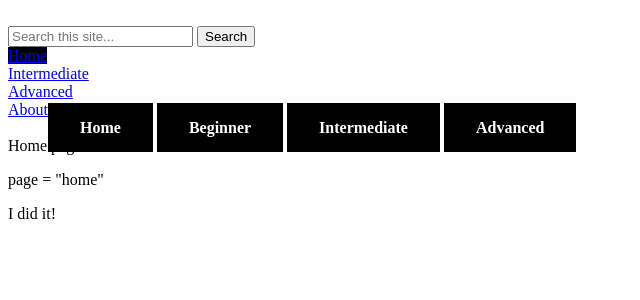
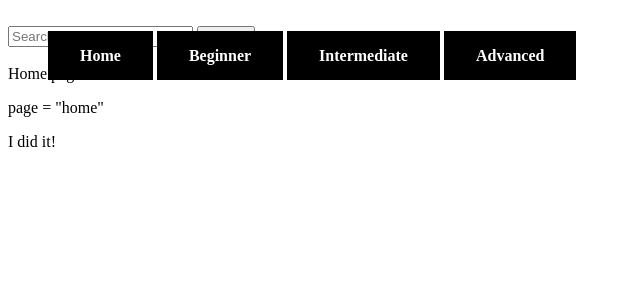
Before and after one commit to dwmdis/final, a PHP site: page / in a window 1280 px wide. Shown: the top 300 px of the page, without its empty margins (0-640 px from the left). Run offline with PHP 8.4, Linux system fonts and the light colour scheme.

Commit message:
fixed main.css media query for web view, created all of the remaining content pages, worked on navigation links(unfinished)

```diff
--- a/assets/css/main.css
+++ b/assets/css/main.css
@@ -67,8 +67,11 @@
   }
 }
 /* END OF SIDE NAVIGATION MENU*/
-
+@media screen and (min-width: 800px){
     /* FIXING MOBILE NAV ELEMENTS for WEB VIEW */
+    #myMobilenav{
+        display: none;
+    }
     #click-here{
         display: none;
     }
@@ -109,3 +112,4 @@ nav ul li{
     #myDesktopNav ul li a:active {
         background-color: gray;
     }
+}
--- a/assets/inc/head.php
+++ b/assets/inc/head.php
@@ -2,9 +2,6 @@
     <meta charset="utf-8" />
     <meta name="viewport" content="width=device-width, initial-scale=1">
     <title><?php echo $title; ?></title>
-    <!-- Set device width to appropriate values, and name css files accordingly -->
-    <!--<link type="text/css" href="assets/css/main.css" rel="stylesheet"> -->
-    <link rel="stylesheet" media="screen and (min-device-width: 800px)" href="assets/css/main.css" />
-    <link rel='stylesheet' media='screen and (min-width: 300px) and (max-width: 799px)' href='assets/css/medium.css' />
-    <script src="assets/scripts/mobileNav.js"></script>
+    <link type="text/css" href="<?= $relpath ?>assets/css/main.css" rel="stylesheet">
+    <script src="http://serenity.ist.rit.edu/~iste240t04/240/final/assets/scripts/mobileNav.js"></script>
 </head>
--- a/assets/inc/navigation.php
+++ b/assets/inc/navigation.php
@@ -1,3 +1,6 @@
+    <?php
+        $linkpath = "http://serenity.ist.rit.edu/~iste240t04/240/final/"
+    ?>
     <span id="click-here" onclick="openNav()">Click Here!</span>
     <header>
         <image id="logos">
@@ -14,31 +17,38 @@
             <div class="sub-navlist">
                 <a onclick="closeSubNav(); getId(this); openSubNav()" id="home-section" <?php if($page == 'home'){  echo 'class="active"';}?> href="#">Home</a>
                 <div class="float-container">
-                    <a class="subnav1" href="index.php">Home Sub1</a>
-                    <a class="subnav1" href="#">Home Sub2</a>
-                    <a class="subnav1" href="#">Home Sub3</a>
+                    <a class="subnav1" href="<?= $linkpath ?>index.php">Main Page</a>
+                    <a class="subnav1" href="<?= $linkpath ?>beginner/commandline.php">The Command Line</a>
+                    <a class="subnav1" href="<?= $linkpath ?>beginner/introduction.php">Introduction</a>
+                    <a class="subnav1" href="<?= $linkpath ?>beginner/commands.php">Basic Commands</a>
                 </div>
             </div><!-- end <div class="sub-navlist"> -->
             <div class="sub-navlist">
                 <a onclick="closeSubNav(); getId(this); openSubNav()" id="intermediate-section" <?php if($page == 'intermediate'){
                 echo 'class="active"';}?> href="#">Intermediate</a>
                 <div class="float-container">
-                    <a class="subnav2" href="intermediate.php">Intermediate Sub1</a>
-                    <a class="subnav2" href="#">Intermediate Sub2</a>
-                    <a class="subnav2" href="#">Intermediate Sub3</a>
+                    <a class="subnav2" href="<?= $linkpath ?>intermediate/intermediate.php">Intermediate Home</a>
+                    <a class="subnav2" href="<?= $linkpath ?>intermediate/modal.php">Modal Editing</a>
+                    <a class="subnav2" href="<?= $linkpath ?>intermediate/modes.php">Vi Modes</a>
                 </div>
             </div><!-- END <div class="sub-navlist> -->
             <div class="sub-navlist">
                 <a onclick="closeSubNav(); getId(this); openSubNav()" id="advanced-section" <?php if($page == 'advanced'){
                 echo 'class="active"';}?> href="#">Advanced</a>
                 <div class="float-container">
-                    <a class="subnav3" href="advanced.php">Advanced Sub1</a>
-                    <a class="subnav3" href="#">Advanced Sub2</a>
-                    <a class="subnav3" href="#">Advanced Sub3</a>
+                    <a class="subnav3" href="<?= $linkpath ?>advanced/advanced.php">Advanced Home</a>
+                    <a class="subnav3" href="<?= $linkpath ?>advanced/plugins.php">Plugins</a>
+                    <a class="subnav3" href="<?= $linkpath ?>advanced/review.php">Command Refresher</a>
                 </div>
             </div><!-- END <div class="sub-navlist> -->
+            <a <?php if($page == 'test'){
+                echo 'class="active"';}?> href="<?= $linkpath ?>test.php">Test of Skill</a>
+            <a <?php if($page == 'glossary'){
+                echo 'class="active"';}?> href="<?= $linkpath ?>glossary.php">Glossary</a>
+            <a <?php if($page == 'resources'){
+                echo 'class="active"';}?> href="<?= $linkpath ?>resources.php">Resources</a>
             <a <?php if($page == 'about'){
-                echo 'class="active"';}?> href="#">About</a>
+                echo 'class="active"';}?> href="<?= $linkpath ?>about.php">About</a>
     </nav>
     <nav id="myDesktopNav" class="desktopNav">
       <ul id="desktop">
```
Also changed, not shown: advanced.php (deleted, +0 -18 lines), intermediate.php (deleted, +0 -18 lines). Lines whose indentation alone changed are shown as unchanged.
